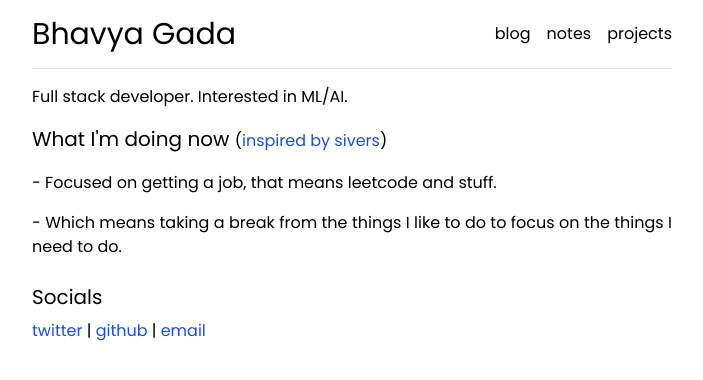
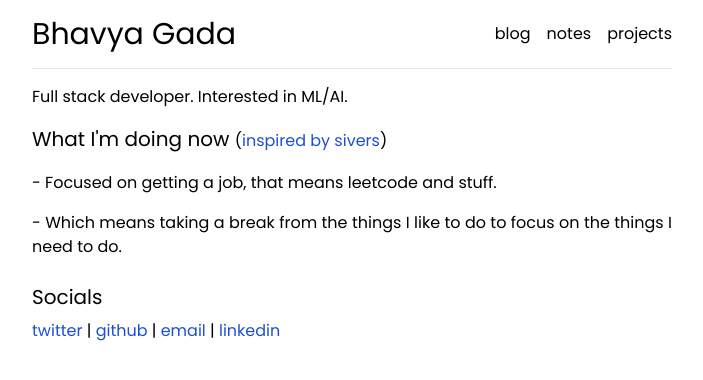
Before and after one commit to bhavyagada/website, a SvelteKit app: page / in a window 1280 px wide. Shown: the top 380 px of the page, without its empty margins (288-991 px from the left). Built offline with nearby package versions, Linux system fonts and the light colour scheme.

Commit message:
add linkedin

```diff
--- a/src/routes/(main)/+page.svelte
+++ b/src/routes/(main)/+page.svelte
@@ -14,4 +14,5 @@
 <h2 class="text-xl mt-4 pb-2">Socials</h2>
 <a href="https://x.com/bsgada" class="text-blue-700">twitter</a> |
 <a href="https://github.com/bhavyagada" class="text-blue-700">github</a> |
-<a href="mailto:bhavyasgada@gmail.com" class="text-blue-700">email</a>
+<a href="mailto:bhavyasgada@gmail.com" class="text-blue-700">email</a> |
+<a href="https://www.linkedin.com/in/bhavyagada" class="text-blue-700">linkedin</a>
```
